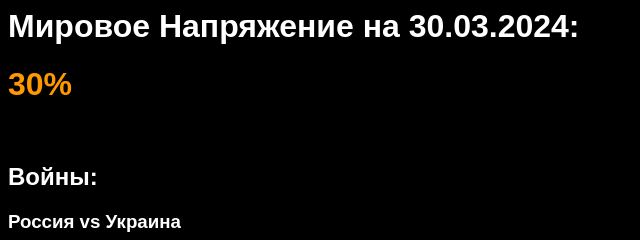
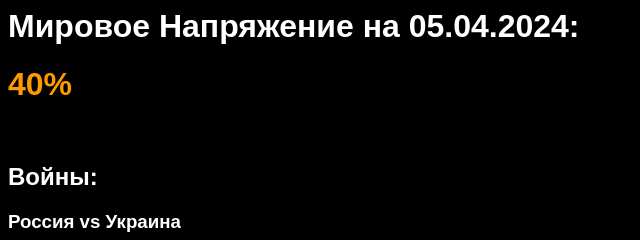
Before and after one commit to Podlodka03/Podlodka03, a plain HTML site: page mirovaya_napryazhonnost.html in a window 1280 px wide. Shown: the top 240 px of the page, 0-640 px from the left. Drawn offline with Linux system fonts and the light colour scheme.

Commit message:
Add files via upload

```diff
--- a/mirovaya_napryazhonnost.html
+++ b/mirovaya_napryazhonnost.html
@@ -68,9 +68,9 @@
         </style>
     </head>
     <body>
-        <h1>Мировое Напряжение на 30.03.2024:</h1>
+        <h1>Мировое Напряжение на 05.04.2024:</h1>
         <h1>
-            <div class="first-element1">30%</div>
+            <div class="first-element1">40%</div>
         </h1>
         <br>
         <h2>Войны:</h2>
```
